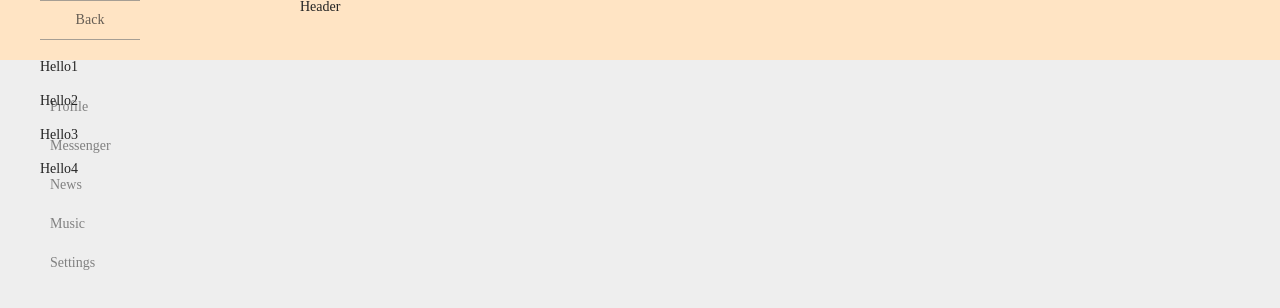
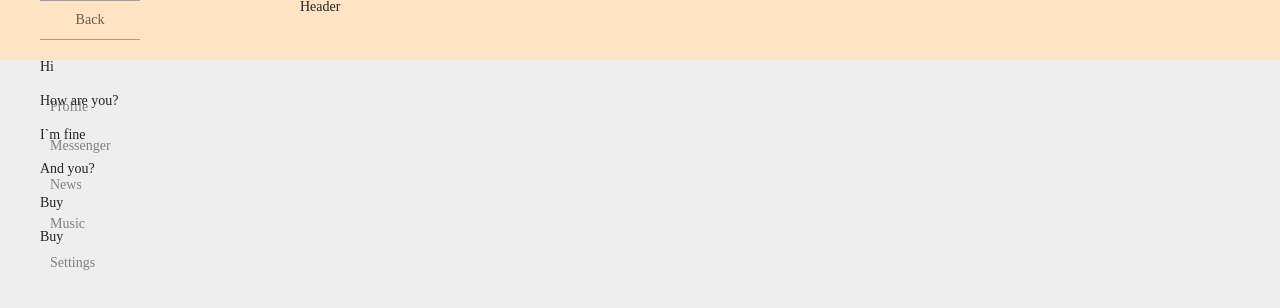
Before and after one commit to VitrivDolkom/socNet, a React (Vite) app: page /Messenger in a window 1280 px wide. Both pictures are taken after a click on the item "Vika". Shown: the top 308 px of the page. Built offline with nearby package versions, Linux system fonts and the light colour scheme; a web font is replaced by a local one.

Commit message:
moved up message data

```diff
--- a/src/App.jsx
+++ b/src/App.jsx
@@ -12,7 +12,7 @@ import News from "./pages/News/News";
 import Dialog from "./pages/Dialog/Dialog";
 
 
-function App() {
+function App({ allMessages, usersDialog }) {
     return (
         <div className={s.app}>
             <Header />
@@ -21,8 +21,8 @@ function App() {
                 <Routes>
                     <Route path="/" element={<Content />} />
                     <Route path="/Profile" element={<Profile />} />
-                    <Route exact path="/Messenger" element={<Messenger />} />
-                    <Route path="/Messenger/*" element={<Dialog />} />
+                    <Route exact path="/Messenger" element={<Messenger usersDialog={usersDialog} />} />
+                    <Route path="/Messenger/*" element={<Dialog allMessages={allMessages} />} />
                     <Route path="/Music" element={<Music />} />
                     <Route path="/Settings" element={<Settings />} />
                     <Route path="/News" element={<News />} />
--- a/src/components/ProfileInfo/ProfileInfo.jsx
+++ b/src/components/ProfileInfo/ProfileInfo.jsx
@@ -8,12 +8,11 @@ const ProfileInfo = () => {
     const { setPostsList } = useContext(PostsContext);
 
     const addNewPost = () => {
-        if (!postText) {
-            alert("It is forbidden to send empty post");
+        if (postText.toLowerCase() === postText.toUpperCase()) {
+            alert("It`s forbidden to send empty post");
             return;
         }
         setPostsList(prev => [...prev, postText]);
-        console.log(postText);
         setPostText("");
     }
     return (
--- a/src/components/ProfileInfo/s.module.scss
+++ b/src/components/ProfileInfo/s.module.scss
@@ -10,6 +10,7 @@
 .post {
   grid-area: post;
   padding: 10px;
+  resize: vertical;
 }
 
 .about {
--- a/src/components/UsersMessage/UsersMessage.jsx
+++ b/src/components/UsersMessage/UsersMessage.jsx
@@ -3,29 +3,27 @@ import { useState } from "react";
 import { useNavigate } from "react-router-dom";
 import s from "./s.module.scss";
 
-const dialogs = ["Dima", "Andrey", "Vika", "Sasha"];
 
-const UsersMessage = () => {
+const UsersMessage = ({ allUsers }) => {
     const navigate = useNavigate();
     const [dialog, setDialog] = useState();
 
+    let usersList = allUsers.
+        map(person => {
+            return (<ToDialog
+                key={person.id}
+                name={person.name}
+                changeDialog={() => routeToDialog(person.name)}
+            />);
+        })
+
     const routeToDialog = (name) => {
-
         navigate(`/Messenger/${name}`);
     }
 
     return (
         <ul className={`${s.userList}`}>
-            {
-                dialogs.map((name, index) => {
-                    return (<ToDialog
-                        key={index}
-                        name={name}
-                        changeDialog={() => routeToDialog(name)}
-                    />);
-                })
-            }
-
+            {usersList}
         </ul>
     );
 }
--- a/src/main.jsx
+++ b/src/main.jsx
@@ -4,10 +4,30 @@ import App from "@/App";
 import "@/styles/_default.scss";
 import { BrowserRouter } from "react-router-dom";
 
+
+let allMessages = [
+    { id: 1, text: "Hi" },
+    { id: 2, text: "How are you?" },
+    { id: 3, text: "I`m fine" },
+    { id: 4, text: "And you?" },
+    { id: 5, text: "Buy" },
+    { id: 6, text: "Buy" },
+];
+
+
+let usersDialog = [
+    { id: 1, name: "Dima" },
+    { id: 2, name: "Alex" },
+    { id: 3, name: "Andrew" },
+    { id: 4, name: "Vika" }
+];
+
 ReactDOM.createRoot(document.getElementById("root")).render(
     <React.StrictMode>
         <BrowserRouter basename="">
-            <App />
+            <App
+                allMessages={allMessages}
+                usersDialog={usersDialog} />
         </BrowserRouter>
     </React.StrictMode>
 );
--- a/src/pages/Dialog/Dialog.jsx
+++ b/src/pages/Dialog/Dialog.jsx
@@ -2,16 +2,25 @@ import Message from "@/atoms/Message/Message";
 import { useNavigate } from "react-router-dom";
 import s from "./s.module.scss";
 
-const Dialog = ({ }) => {
+
+
+const Dialog = ({ allMessages }) => {
     const navigate = useNavigate();
+
+
+
+    let messagesList = allMessages.
+        map(mess => {
+            return <Message
+                key={mess.id}
+                text={mess.text} />;
+        })
+
     return (
         <div className={s.dialog}>
             <div onClick={() => navigate("/Messenger")}
                 className={s.back}>Back</div>
-            <Message text="Hello1" />
-            <Message text="Hello2" />
-            <Message text="Hello3" />
-            <Message text="Hello4" />
+            {messagesList}
         </div>
     );
 }
--- a/src/pages/Messenger/Messenger.jsx
+++ b/src/pages/Messenger/Messenger.jsx
@@ -1,10 +1,20 @@
 import UsersMessage from "@/components/UsersMessage/UsersMessage";
 import s from "./s.module.scss";
 
-const Messenger = () => {
+
+
+
+
+const Messenger = ({ usersDialog }) => {
+
+
+
+
     return (
         <div className={`${s.wrap} `}>
-            <UsersMessage />
+            <UsersMessage
+                allUsers={usersDialog}
+            />
         </div>
     );
 }
```
